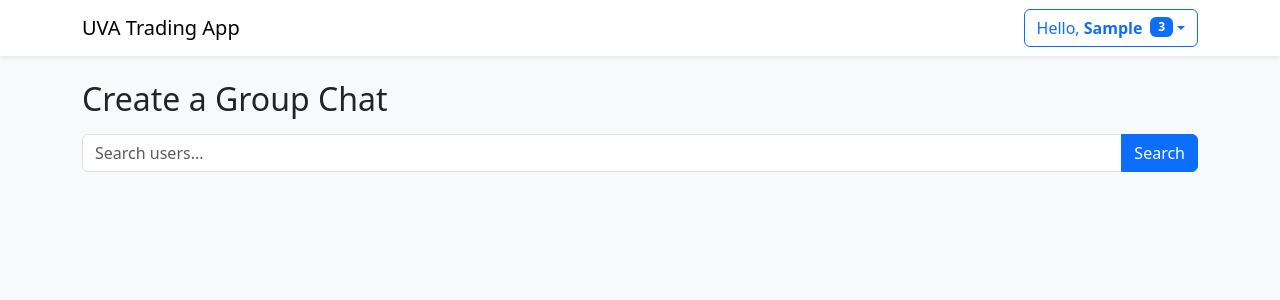
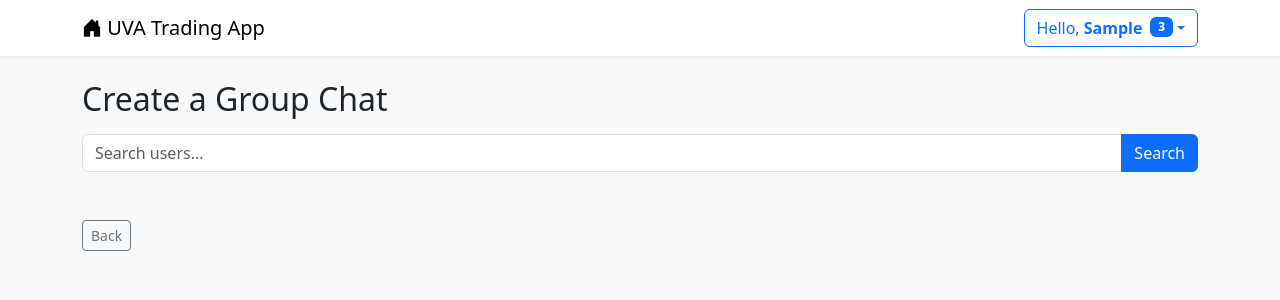
Before and after one commit to xuangj/uva-bartering-app, a Django app: page /group/new/ in a window 1280 px wide. Shown: the top 300 px of the page. Run offline with Django 5.2, Linux system fonts and the light colour scheme; a user stored in the database is signed in; tables that the repository leaves empty hold one stand-in row (values such as "Sample post").

Commit message:
added back buttons to chatting templates and home icon to navbar

```diff
--- a/templates/_navbar.html
+++ b/templates/_navbar.html
@@ -1,6 +1,11 @@
+<link rel="stylesheet" href="https://cdn.jsdelivr.net/npm/bootstrap-icons@1.11.1/font/bootstrap-icons.css">
+
+
 <nav class="navbar navbar-expand-lg shadow-sm bg-white">
   <div class="container">
-    <a class="navbar-brand" href="{% url 'home' %}">UVA Trading App</a>
+    <a class="navbar-brand" href="{% url 'home' %}"> <i class="bi bi-house-door-fill"></i>
+      UVA Trading App</a>
+
 
     <div class="d-flex align-items-center">
 
--- a/templates/chat.html
+++ b/templates/chat.html
@@ -106,6 +106,11 @@
       <!-- HEADER -->
       <div class="chat-header">
 
+      <!-- BACK BUTTON -->
+      <a href="{% url 'inbox' %}" class="btn btn-outline-secondary btn-sm">
+          <i class="bi bi-arrow-left"></i> Back
+      </a>
+
         {% comment %} Determine correct avatar seed {% endcomment %}
         <!-- HEADER AVATAR -->
         {% if thread.thread_type == "dm" %}
@@ -171,6 +176,7 @@
               class="message-avatar">
             {% endwith %}
           </a>
+
 
           <div class="message-bundle">
 
--- a/templates/create_groupchat.html
+++ b/templates/create_groupchat.html
@@ -124,6 +124,13 @@
         </form>
     {% endif %}
 
+    <!-- BACK BUTTON -->
+    <a href="{% url 'inbox' %}"
+        class="btn btn-outline-secondary btn-sm">
+        Back
+    </a>
+
+
 </div>
 <script src="https://cdn.jsdelivr.net/npm/bootstrap@5.3.3/dist/js/bootstrap.bundle.min.js"></script>
 </body>
```
